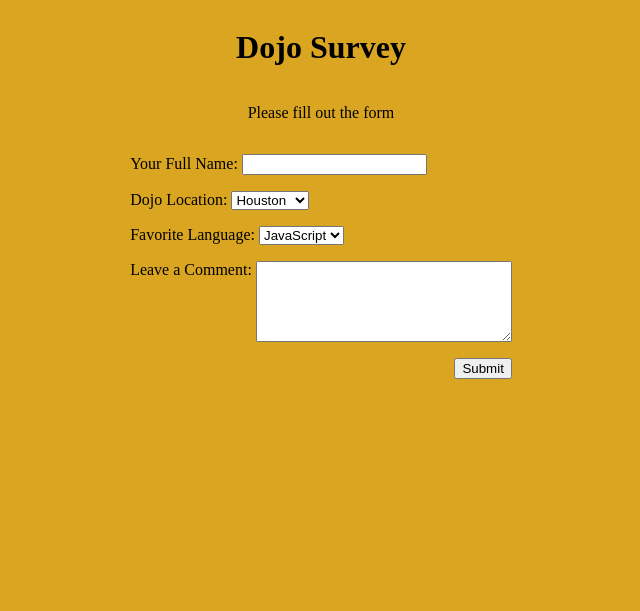
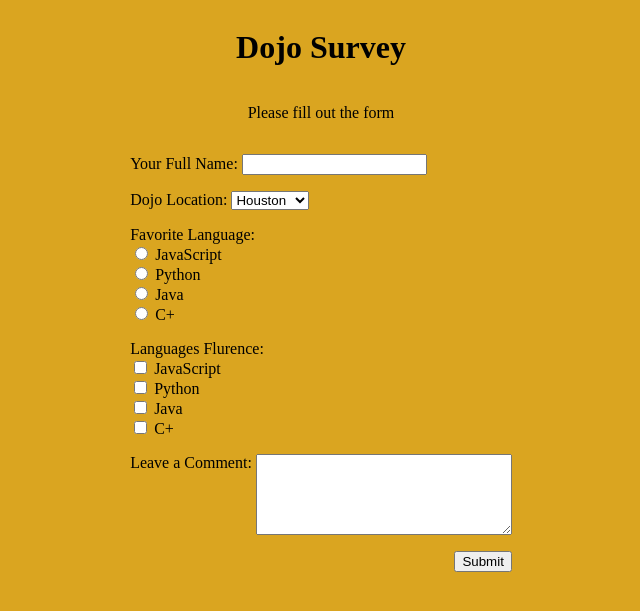
Before and after one commit to LongVu80/Dojo_survey, a Django app: page / in a window 1280 px wide. Shown: the top 611 px of the page, without its empty margins (319-959 px from the left). Run offline with Django 3.2, Linux system fonts and the light colour scheme.

Commit message:
gonna get me all that ninja and sensei bonusesgit add .

```diff
--- a/Dojo_Survey/survey_app/templates/form.html
+++ b/Dojo_Survey/survey_app/templates/form.html
@@ -21,12 +21,25 @@
             <option value="San Jose">San Jose</option>
             </select>
         </p>
-        <p>Favorite Language: <select name='language'>
-            <option value="JavaScript">JavaScript</option>
-            <option value="Python">Python</option>
-            <option value="Java">Java</option>
-            <option value="C+">C+</option>
-            </select>
+        <p>Favorite Language: <br>
+            <input type="radio" id="javascript" name="language" value="javascript">
+            <label for="javascript">JavaScript</label><br>
+            <input type="radio" id="python" name="language" value="python">
+            <label for="python">Python</label><br>
+            <input type="radio" id="java" name="language" value="java">
+            <label for="java">Java</label><br>
+            <input type="radio" id="c" name="language" value="c">
+            <label for="c">C+</label>
+        </p>
+        <p>Languages Flurence: <br>
+            <input type="checkbox" id="javascript" name="fluence" value="JavaScript">
+            <label for="javascript">JavaScript</label><br>
+            <input type="checkbox" id="python" name="fluence" value="Python">
+            <label for="python">Python</label><br>
+            <input type="checkbox" id="java" name="fluence" value="Java">
+            <label for="java">Java</label><br>
+            <input type="checkbox" id="c" name="fluence" value="C+">
+            <label for="c">C+</label>
         </p>
         <p>Leave a Comment: <textarea id="comment" name="comment"></textarea></p>
         <p><button class="center" type="submit">Submit</button></p>
--- a/Dojo_Survey/survey_app/templates/results.html
+++ b/Dojo_Survey/survey_app/templates/results.html
@@ -12,7 +12,8 @@
     <h1>Results: </h1>
     <p>Name: {{name}}</p>
     <p>Location: {{loc}}</p>
-    <p>Language: {{lang}}</p>
+    <p>Favorite Language: {{lang}}</p>
+    <p>Fluence in: {{fluence}}</p>
     <p>Comment: {{comment}}</p>
     <button><a href='/'>Back to form</a></button>
 </body>
--- a/Dojo_Survey/survey_app/views.py
+++ b/Dojo_Survey/survey_app/views.py
@@ -8,6 +8,7 @@ def process(request):
             'name': request.POST['name'],
             'loc': request.POST['location'],
             'lang': request.POST['language'],
+            'fluence': request.POST.getlist('fluence'),
             'comment': request.POST['comment']
         }
         return render(request, 'results.html', context)
```
